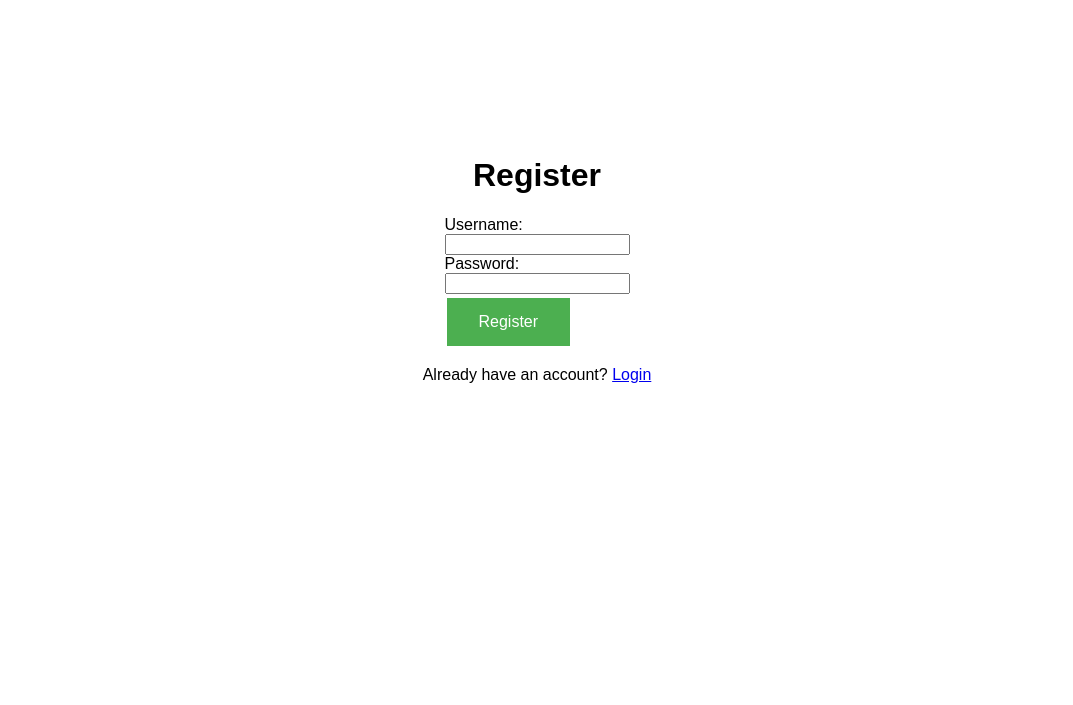
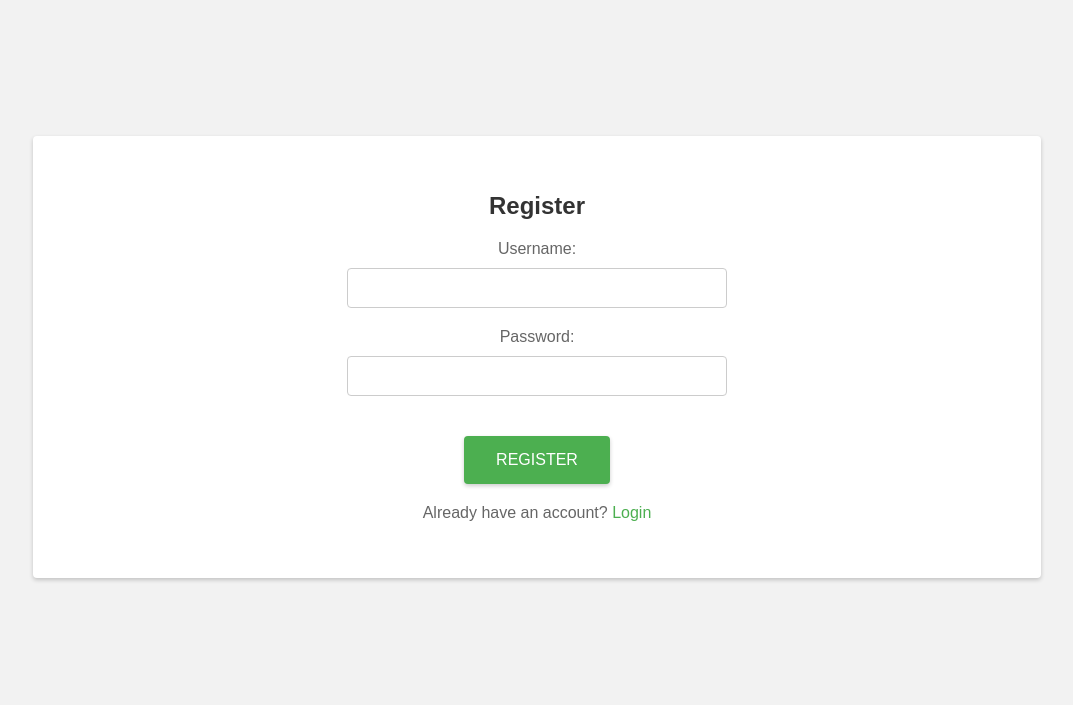
Before and after one commit to Thangaprabhu1974/kannanbank, a Flask app: page /register in a window 1280 px wide. Shown: the top 705 px of the page, without its empty margins (103-1176 px from the left). Run offline with Flask 3, Linux system fonts and the light colour scheme.

Commit message:
Updated Python project with changes

```diff
--- a/templates/register.html
+++ b/templates/register.html
@@ -7,10 +7,38 @@
             text-align: center;
             padding: 10%;
             font-family: Arial, sans-serif;
+            background-color: #f2f2f2;
         }
-        .register-form {
-            display: inline-block;
-            text-align: left;
+        .register-container {
+            display: flex;
+            flex-direction: column;
+            align-items: center;
+            justify-content: center;
+            background-color: #fff;
+            padding: 40px;
+            border-radius: 4px;
+            box-shadow: 0 2px 4px rgba(0, 0, 0, 0.2);
+        }
+        h1 {
+            color: #333;
+            margin-bottom: 20px;
+            font-size: 24px;
+        }
+        label {
+            display: block;
+            margin-bottom: 10px;
+            font-size: 16px;
+            color: #666;
+        }
+        input[type="text"],
+        input[type="password"] {
+            width: 100%;
+            padding: 10px;
+            margin-bottom: 20px;
+            font-size: 16px;
+            border: 1px solid #ccc;
+            border-radius: 4px;
+            box-sizing: border-box;
         }
         .button {
             background-color: #4CAF50;
@@ -21,20 +49,40 @@
             text-decoration: none;
             display: inline-block;
             font-size: 16px;
-            margin: 4px 2px;
+            margin-top: 20px;
             cursor: pointer;
+            border-radius: 4px;
+            box-shadow: 0 2px 4px rgba(0, 0, 0, 0.2);
+            text-transform: uppercase;
+        }
+        .button:hover {
+            background-color: #45a049;
+        }
+        p {
+            color: #666;
+            margin-top: 20px;
+            font-size: 16px;
+        }
+        a {
+            color: #4CAF50;
+            text-decoration: none;
+        }
+        a:hover {
+            text-decoration: underline;
         }
     </style>
 </head>
 <body>
-    <h1>Register</h1>
-    <form action="/register" method="post" class="register-form">
-        <label for="username">Username:</label><br>
-        <input type="text" id="username" name="username"><br>
-        <label for="password">Password:</label><br>
-        <input type="password" id="password" name="password"><br>
-        <input type="submit" value="Register" class="button">
-    </form>
-    <p>Already have an account? <a href="/login">Login</a></p>
+    <div class="register-container">
+        <h1>Register</h1>
+        <form action="/register" method="post" class="register-form">
+            <label for="username">Username:</label>
+            <input type="text" id="username" name="username">
+            <label for="password">Password:</label>
+            <input type="password" id="password" name="password">
+            <input type="submit" value="Register" class="button">
+        </form>
+        <p>Already have an account? <a href="/login">Login</a></p>
+    </div>
 </body>
 </html>
```
Also changed, not shown: mysql.txt (added, +9 -0 lines), templates/home.html (+7 -1 lines), templates/login.html (+23 -15 lines), bankdbms.db (added), your_database.db (added), 1 other file.
